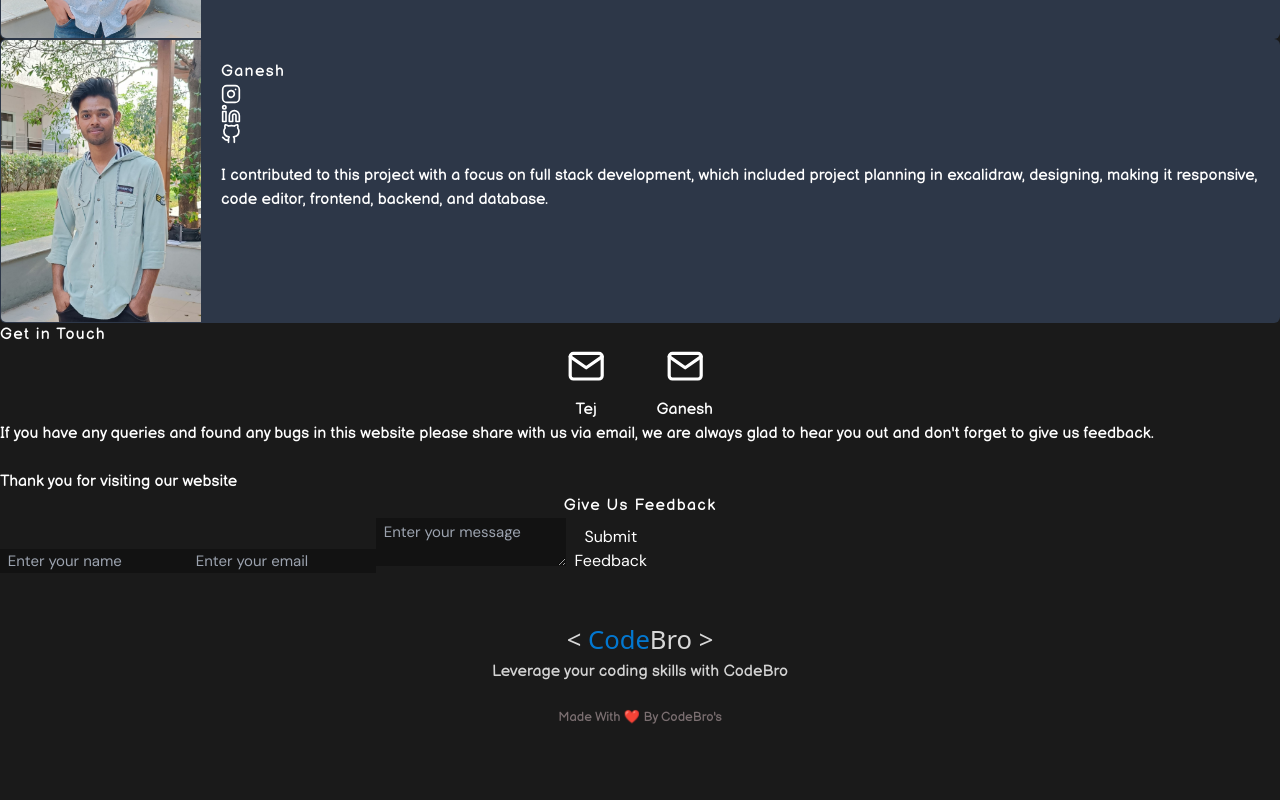
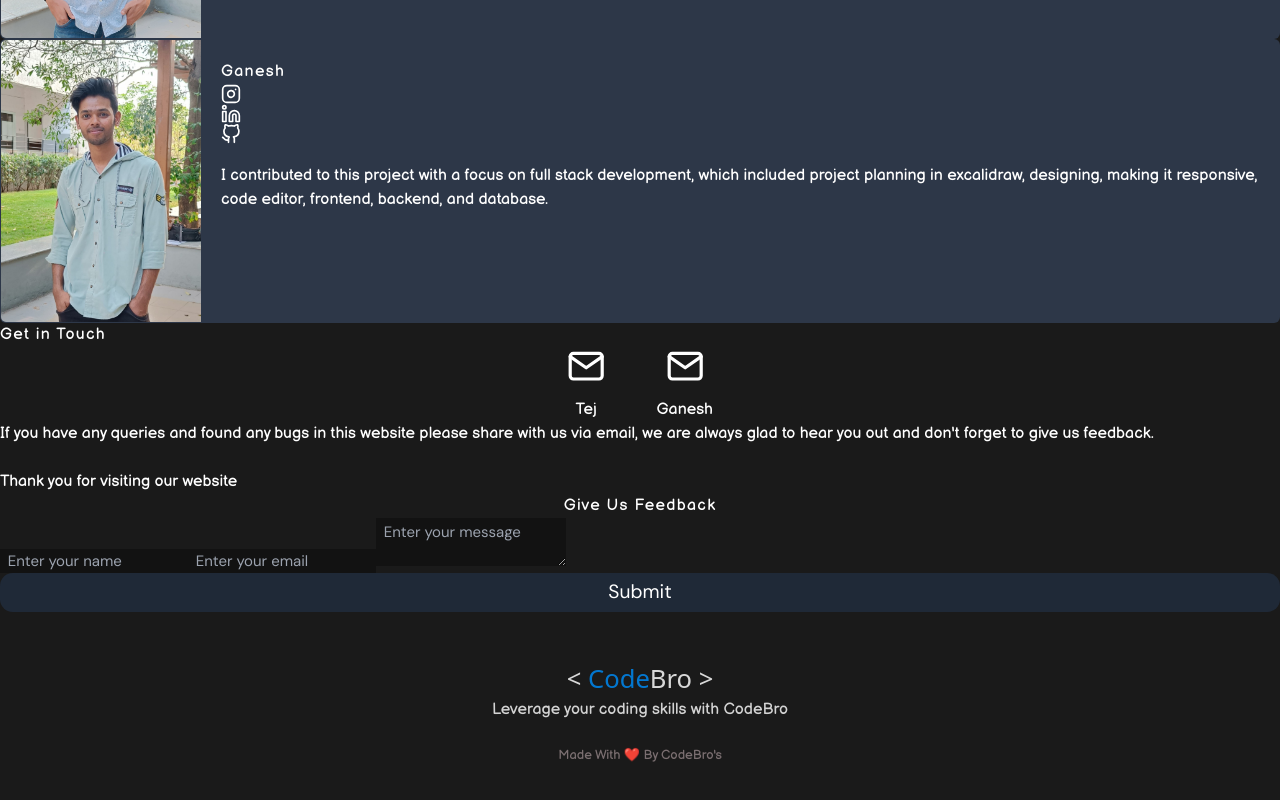
Before and after one commit to Ganesh-Mk/CodeBro, a React (Vite) app in the folder frontend/: page /aboutus in a window 1280 px wide. Shown: the part 342-1142 px from the top of the page. Built offline with nearby package versions, Linux system fonts and the light colour scheme; a web font is replaced by a local one.

Commit message:
set loader and toaster in aboutus page onSubmit

```diff
--- a/frontend/src/pages/AboutUsPage.jsx
+++ b/frontend/src/pages/AboutUsPage.jsx
@@ -4,6 +4,21 @@ import React, { useState } from "react";
 import FooterComp from "../components/FooterComp.jsx";
 import { images } from "../javascripts/images";
 import axios from "axios";
+import { Flip, ToastContainer, toast } from "react-toastify";
+import "react-toastify/dist/ReactToastify.css";
+import {
+  Button,
+  Input,
+  Modal,
+  ModalBody,
+  ModalCloseButton,
+  ModalContent,
+  ModalFooter,
+  ModalHeader,
+  useDisclosure,
+  ModalOverlay,
+  Spinner,
+} from "@chakra-ui/react";
 import {
   Card,
   CardHeader,
@@ -11,7 +26,6 @@ import {
   CardFooter,
   Stack,
   Heading,
-  Button,
   Image,
   Text,
 } from "@chakra-ui/react";
@@ -24,10 +38,13 @@ export default function AboutUsPage() {
   const [name, setname] = useState("");
   const [email, setemail] = useState("");
   const [message, setmessage] = useState("");
+  const [isLoading, setIsLoading] = useState(false);
+
   // const backend_url = import.meta.env.REACT_APP_BACKEND_URL;
 
   const handleSubmit = (e) => {
     e.preventDefault();
+    setIsLoading(true)
 
     // const mailtoLink = `mailto:ganeshmk247@gmail.com?subject=Feedback from ${name}&body=${message}`;
     // window.location.href = mailtoLink;
@@ -40,7 +57,23 @@ export default function AboutUsPage() {
         email,
         message,
       })
-      .then((res) => console.log(res))
+      .then((res) => {
+        console.log(res);
+        toast.success("Feedback sent successfully", {
+          position: "top-right",
+          autoClose: 5000,
+          hideProgressBar: false,
+          closeOnClick: true,
+          pauseOnHover: true,
+          draggable: true,
+          progress: undefined,
+          theme: "dark",
+          transition: Flip,
+        })
+        setTimeout(() => {
+          setIsLoading(false);
+        },100)
+      })
       .catch((err) => console.log(err));
   };
 
@@ -332,12 +365,39 @@ export default function AboutUsPage() {
                 onChange={(e) => setmessage(e.target.value)}
                 className="w-full bg-gray-800 rounded-md px-4 py-3 text-gray-50 focus:outline-none focus:ring-2 focus:ring-gray-600 resize-none h-32"
               />
-              <button
-                type="submit"
-                className="bg-gray-700 hover:bg-gray-600 text-gray-50 h-auto rounded-md px-4 py-3 w-full"
-              >
-                Submit Feedback
-              </button>
+              <div>
+              <Stack direction="row" spacing={4}>
+                {isLoading ? (
+                  <Button
+                  isLoading
+                  colorScheme="teal"
+                  variant="solid"
+                  sx={{
+                    width: "100%",
+                    height: "3vw",
+                    borderRadius: "1vw",
+                    fontSize: "1.5vw",
+                    marginTop: "6vw",
+                    backgroundColor: "#007BFF",
+                    _hover: {
+                      backgroundColor: "#0056b3", // Darken the button slightly when hovered
+                    },
+                    _loading: {
+                      backgroundColor: "#1F2937",
+                      opacity: 0.8, // Slightly dim the button when loading
+                    },
+                  }}
+                >
+                  <Spinner size="md" />
+                </Button>
+                ) : (
+                <button className="editBtns" onClick={handleSubmit}>
+                  Submit
+                </button>
+                )}
+              </Stack>
+              </div>
+
             </form>
           </div>
 
@@ -345,6 +405,7 @@ export default function AboutUsPage() {
         </div>
         <FooterComp />
       </div>
+      <ToastContainer/>
     </div>
   );
 }
--- a/frontend/src/style/EditProfile.scss
+++ b/frontend/src/style/EditProfile.scss
@@ -89,12 +89,12 @@
 
 
 .editBtns{
-    width: 10vw;
+    width: 100%;
     height: 3vw;
-    border-radius: 3vw;
+    border-radius: 1vw;
     font-size: 1.5vw;
     // margin-top: 2vw;
-    background: #007BFF;
+    background: #1F2937;
 }
 
 
@@ -153,7 +153,7 @@
         font-size: 8vw;
     }
     .editBtns{
-        width: 19vw;
+        width: 100%;
         height: 9vw;
         margin: 2vw;
         font-size: 4vw;
```
